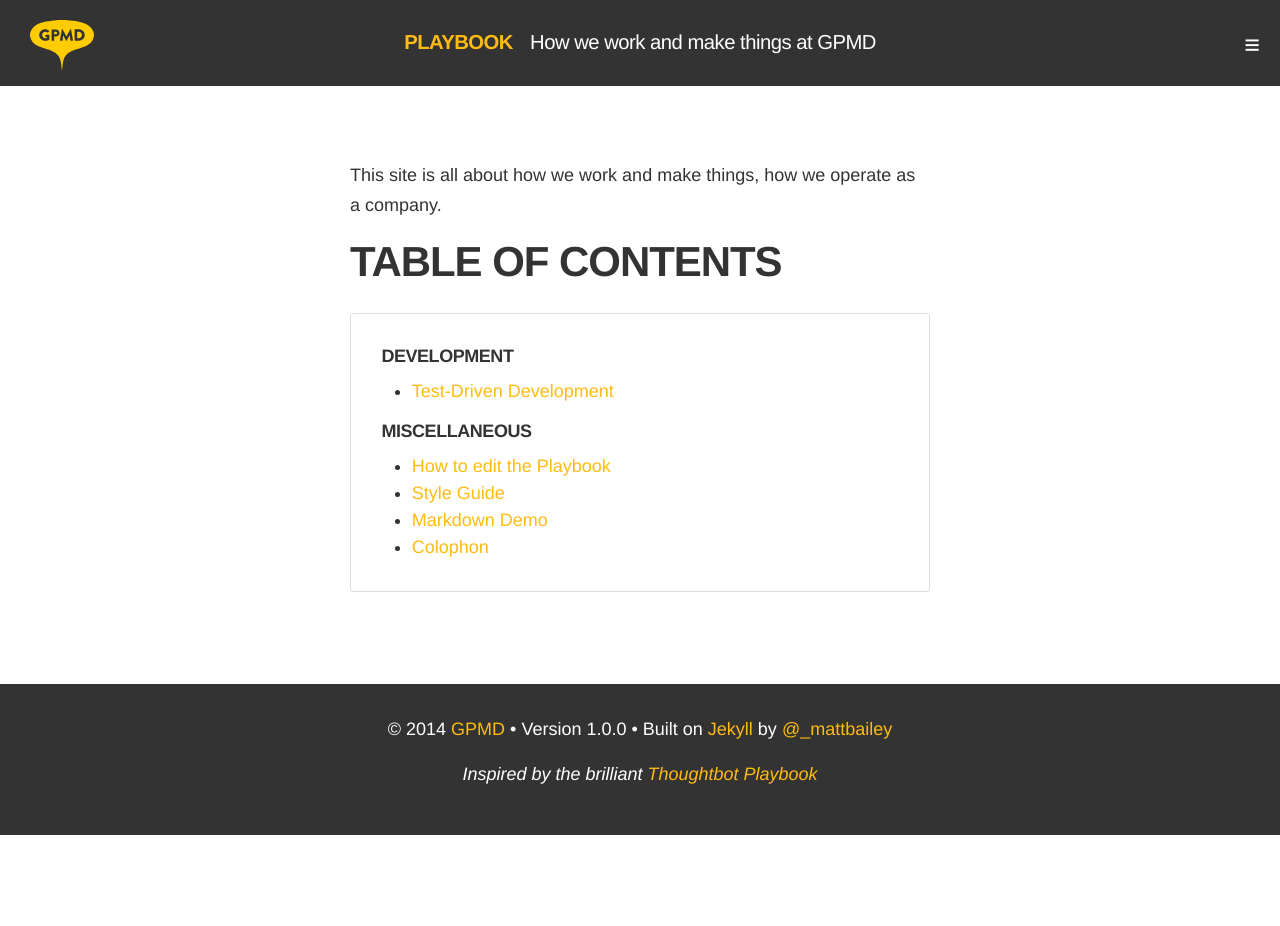
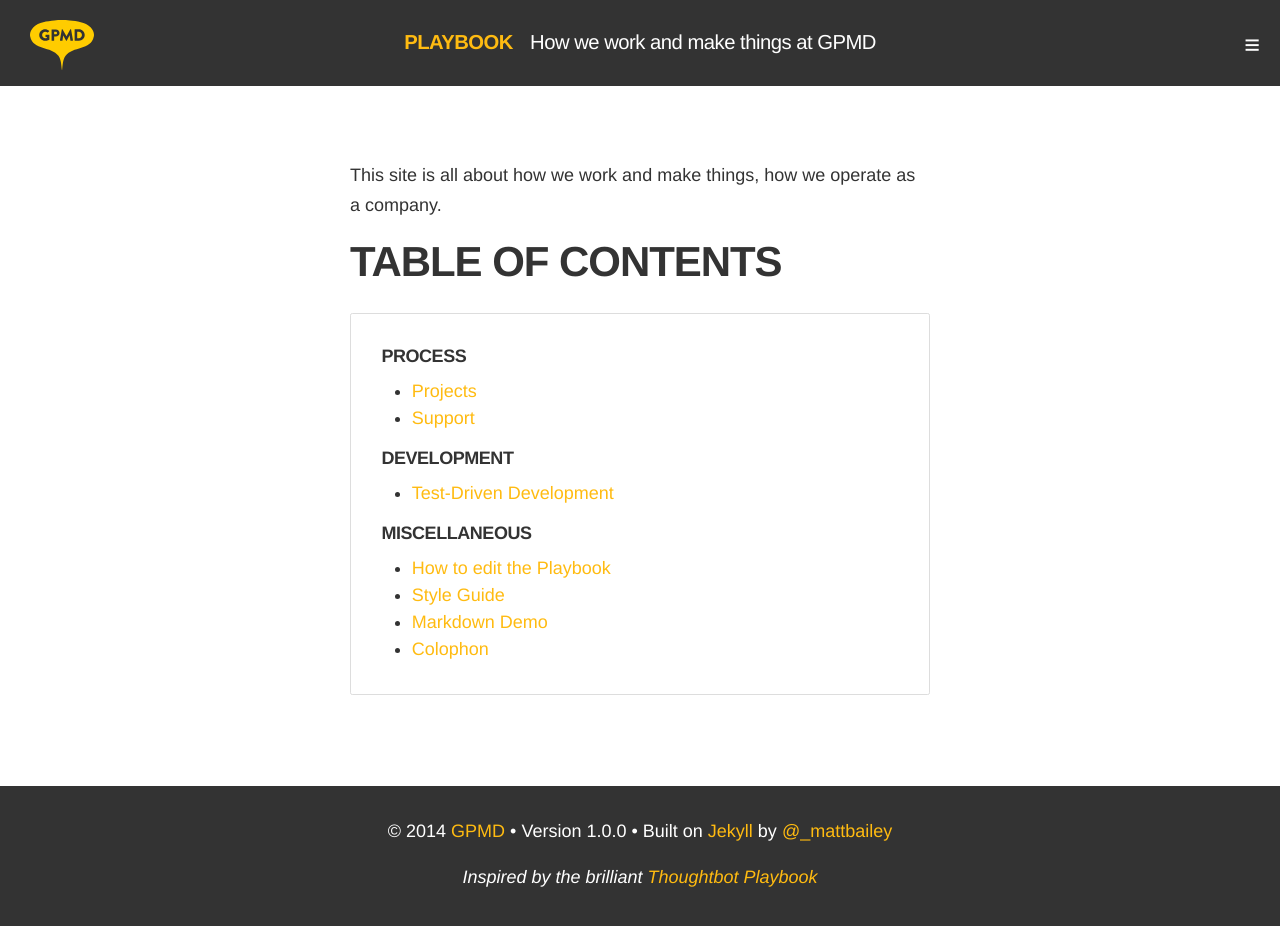
Before and after one commit to gpmd/playbook, a Jekyll site: the page built from index.md, in a window 1280 px wide and 938 px high. Shown: the top 926 px of the window. Built offline with Jekyll 4.4.1, drawn with Linux system fonts in a browser that asks for light colours; nearby versions of some CDN libraries; Markdown is read by kramdown in place of the engine named in the settings.

Commit message:
Updated table-of-contents.md

```diff
--- a/_includes/table-of-contents.md
+++ b/_includes/table-of-contents.md
@@ -1,3 +1,7 @@
+###### Process
+* [Projects](/process-projects)
+* [Support](/process-support)
+
 ###### Development
 
 * [Test-Driven Development](/test-driven-development)
```
